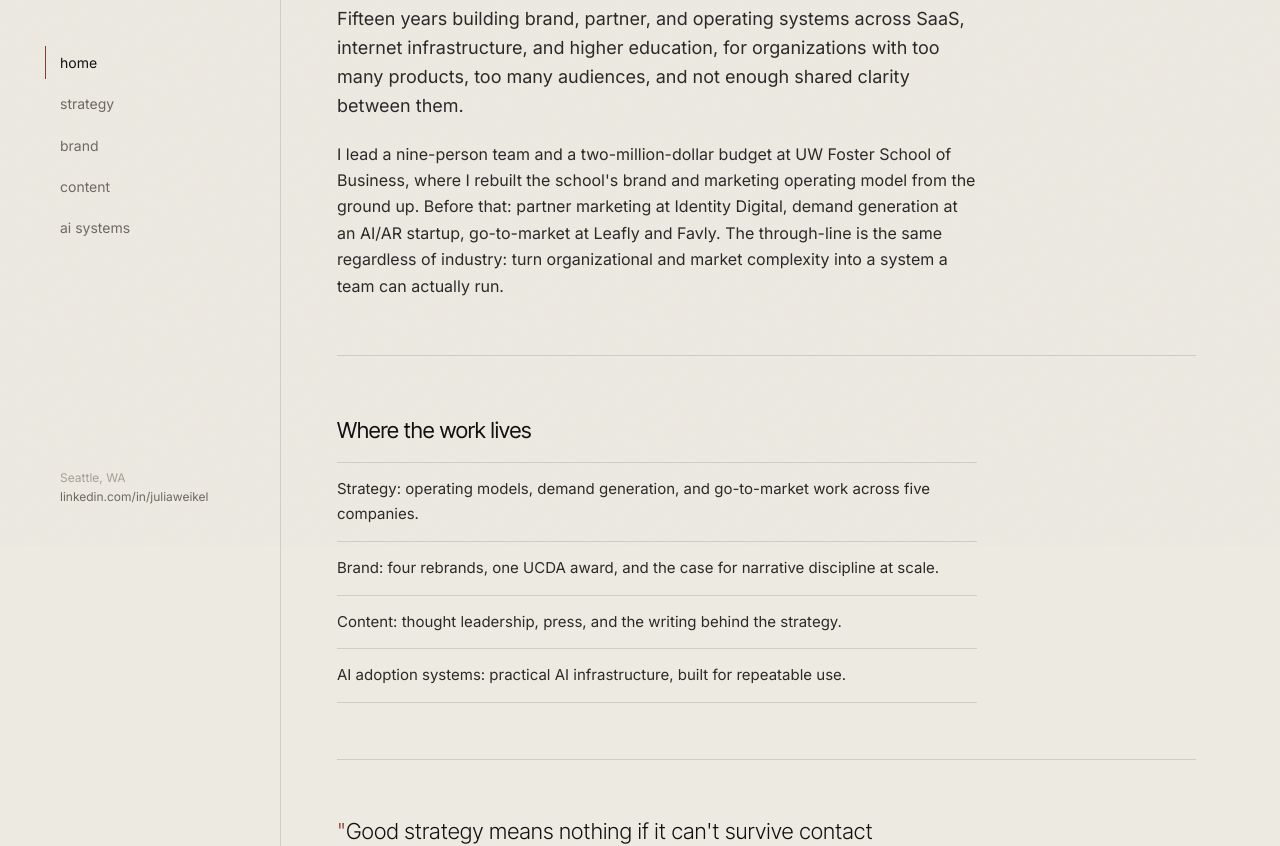
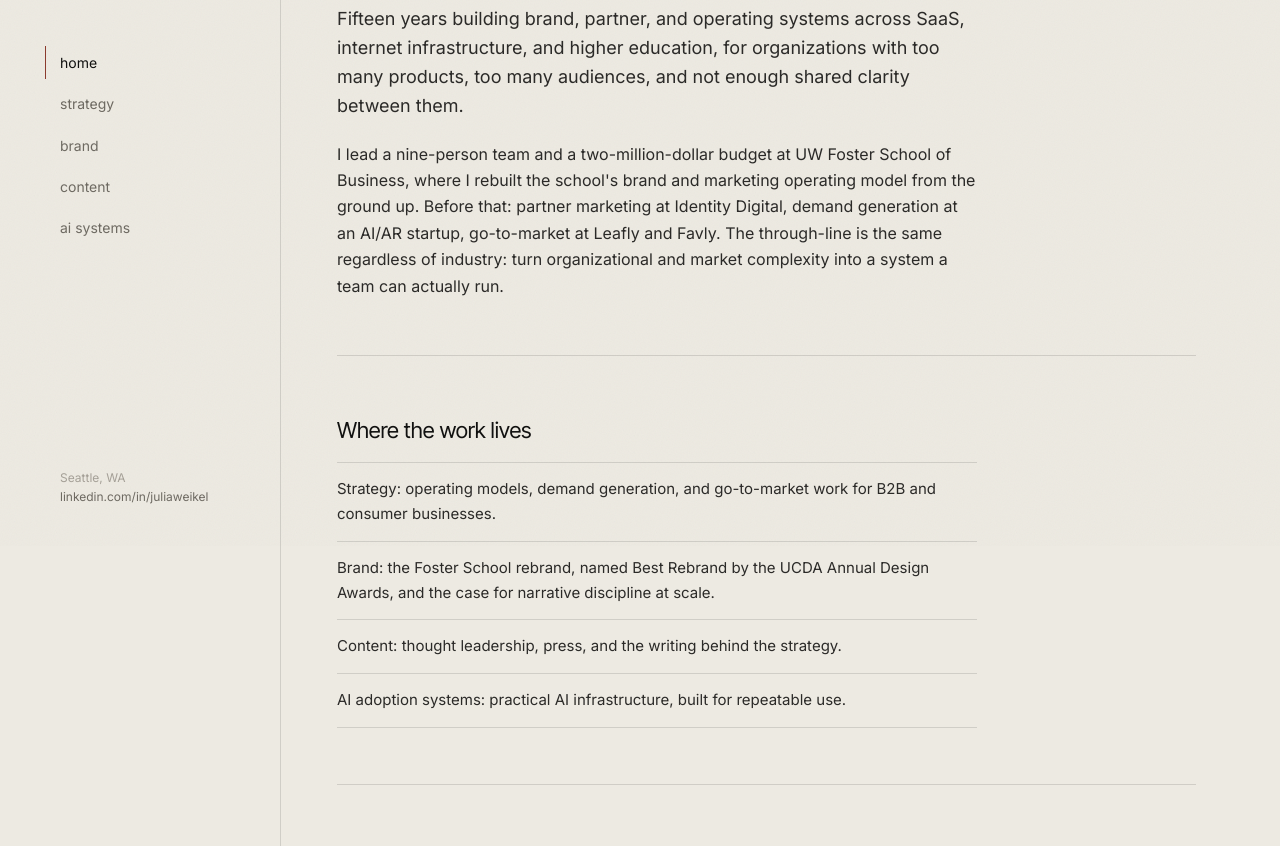
Before and after one commit to jules-definitely/fyi, a plain HTML site: page index.html in a window 1280 px wide. Shown: the part 254-1100 px from the top of the page. Drawn offline with Linux system fonts and the light colour scheme.

Commit message:
Remove unverified metrics and vague counts from public pages (#2)
Drop the web engagement and lead capture percentages from the brand
page, replace the "four rebrands" and "five companies" lines with
specific statements, and name the Foster rebrand as Best Rebrand from
the UCDA Annual Design Awards.


Claude-Session: https://claude.ai/code/session_01NSqWLYUyAzJbLL4VB7aeDd

Co-authored-by: Julia Weikel <jules-definitely@users.noreply.github.com>
Co-authored-by: Claude Haiku 5.5 <noreply@anthropic.com>

```diff
--- a/index.html
+++ b/index.html
@@ -53,8 +53,8 @@
 
     <h2>Where the work lives</h2>
     <ul class="perspective">
-      <li><a href="strategy.html">Strategy</a>: operating models, demand generation, and go-to-market work across five companies.</li>
-      <li><a href="brand.html">Brand</a>: four rebrands, one UCDA award, and the case for narrative discipline at scale.</li>
+      <li><a href="strategy.html">Strategy</a>: operating models, demand generation, and go-to-market work for B2B and consumer businesses.</li>
+      <li><a href="brand.html">Brand</a>: the Foster School rebrand, named Best Rebrand by the UCDA Annual Design Awards, and the case for narrative discipline at scale.</li>
       <li><a href="content.html">Content</a>: thought leadership, press, and the writing behind the strategy.</li>
       <li><a href="ai-systems.html">AI adoption systems</a>: practical AI infrastructure, built for repeatable use.</li>
     </ul>
```
Also changed, not shown: brand.html (+1 -1 lines), strategy.html (+2 -2 lines).
